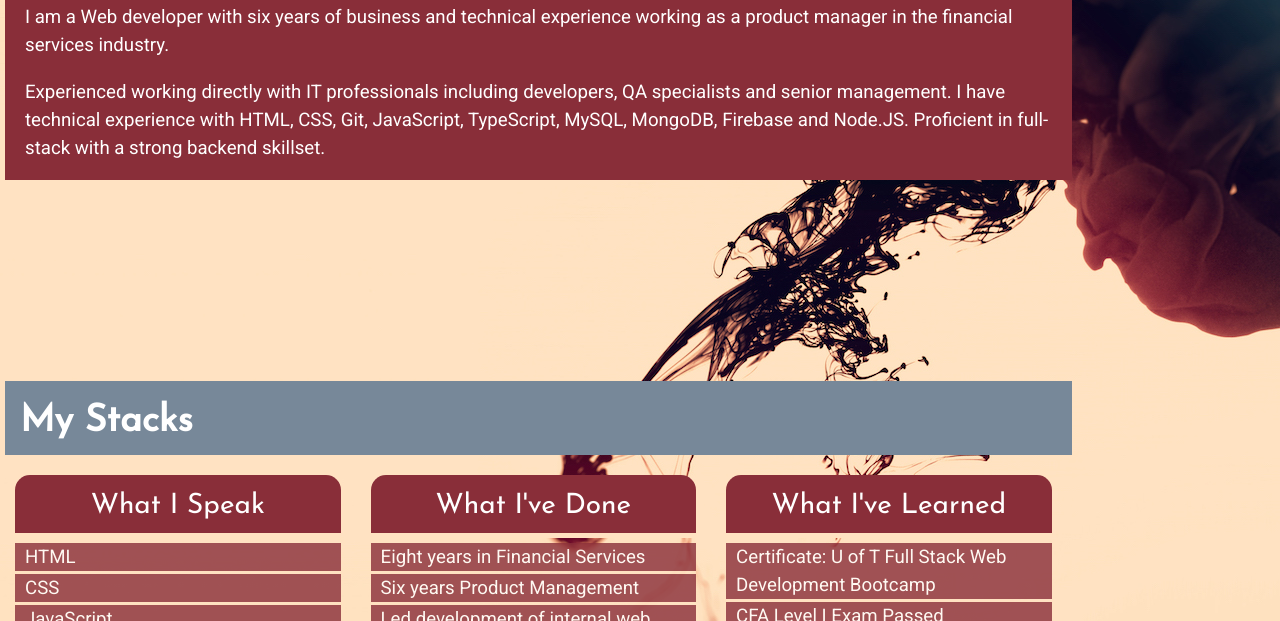
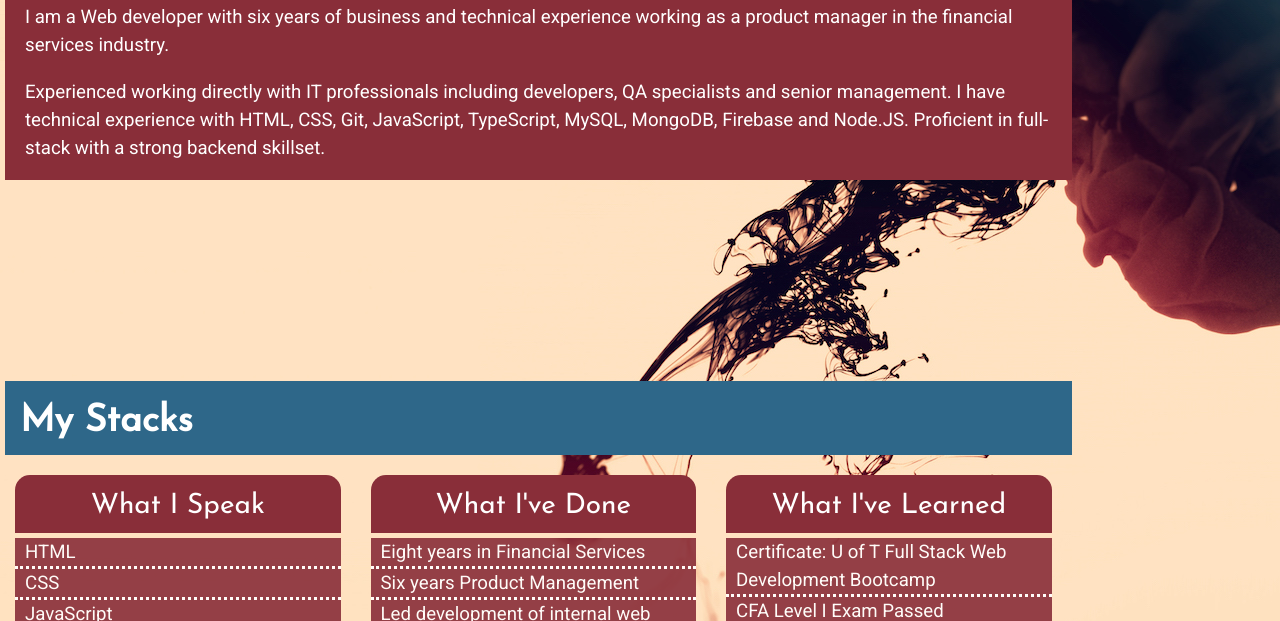
Before and after one commit to kmajor1/portfolio, a plain HTML site: page public/index.html in a window 1280 px wide. Shown: the part 331-952 px from the top of the page. Drawn offline with nearby package versions, Linux system fonts and the light colour scheme; some packages are replaced by stand-ins of ours.

Commit message:
refined color palette

```diff
--- a/public/assets/style.css
+++ b/public/assets/style.css
@@ -21,7 +21,7 @@ body {
     background-repeat: no-repeat;
     background-attachment: fixed;
     background-position: center;
-    color: lightslategray;
+    color: #2e6789;
     background-size: auto;
     -o-background-size: auto;
     -moz-background-size: auto;
@@ -112,16 +112,16 @@ li {
 }
 
 li:not(:first-child) {
-    opacity: 0.8;
+    opacity: 0.9;
 
 }
 
 li:not(:last-child) {
-    border-bottom: 3px solid #FFE2C2;
+    border-bottom-style: dotted;
 }
 
 ul.stack > li.liTop {
-    margin-bottom: 5px;
+    margin-bottom: 0;
     border-bottom: 5px solid #FFE2C2;
     text-align: center;
     border-top-left-radius: 15px;
@@ -149,7 +149,7 @@ ul.stack > li.liTop {
 
 
 .greySideCar {
-    background-color: lightslategray;
+    background-color:#2e6789;
     color: white;
     margin-left: 5px;
     margin-right: 5px;
```
